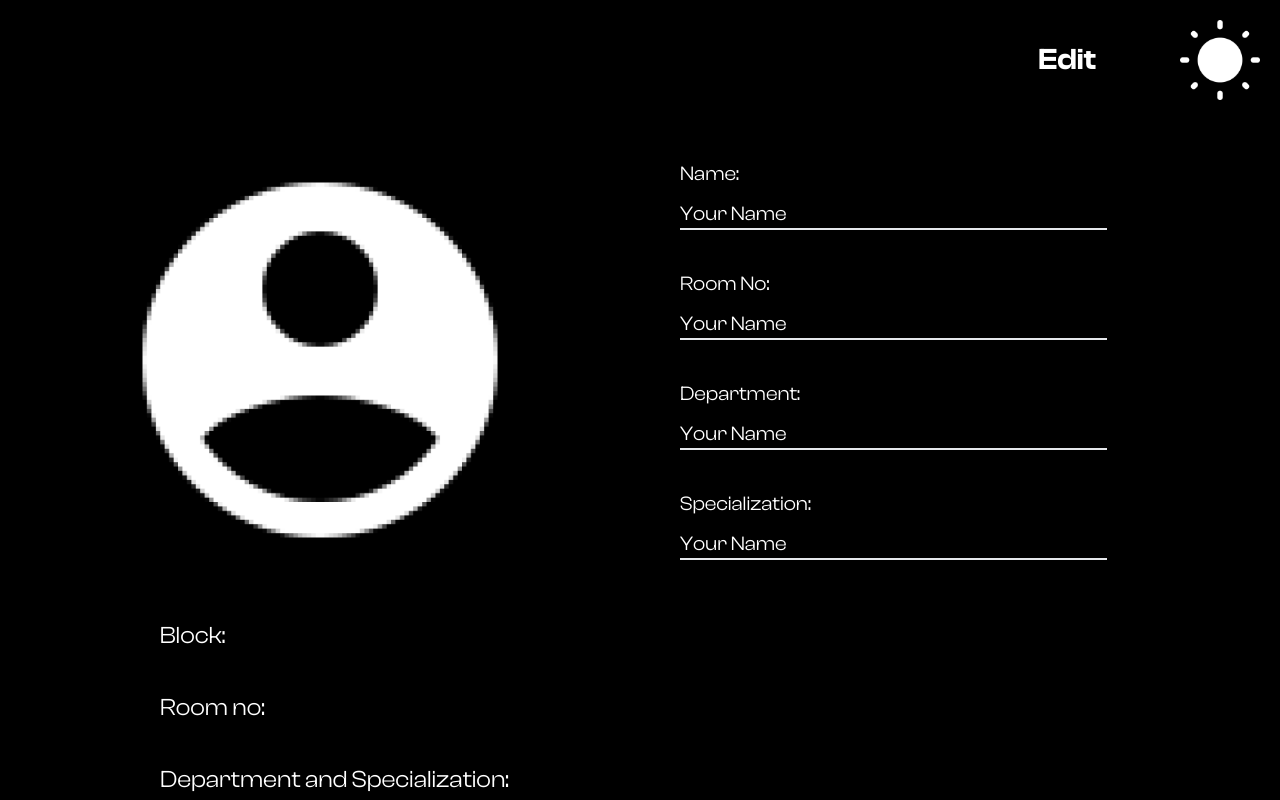
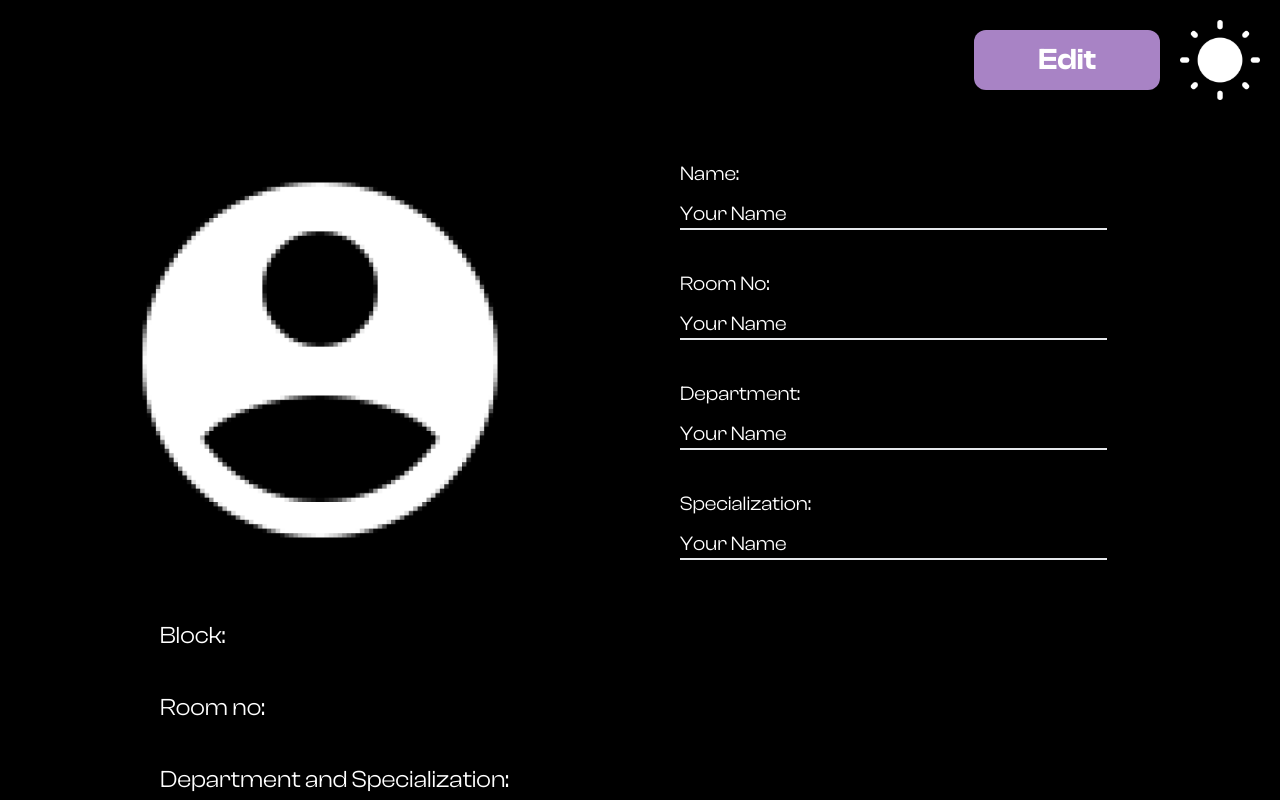
Before and after one commit to ValscoTech/NoteSwap, a React (Vite) app: page /account in a window 1280 px wide. Shown: the top 800 px of the page. Built offline with nearby package versions, Linux system fonts and the light colour scheme.

Commit message:
Fixed the button colour

```diff
--- a/src/pages/AccountPage.jsx
+++ b/src/pages/AccountPage.jsx
@@ -3,10 +3,10 @@ export default function AccountPage() {
     <>
       {/* Navbar Component to be added*/}
 
-      <div className="bg-backgound-color w-full md:w-dvh">
+      <div className="bg-black w-full md:w-dvh">
         {/* Edit and Darkmode button */}
         <div className="justify-end items-center flex">
-          <button className="text-white bg-btn-bg-color text-xl md:text-3xl h-max text-center cursor-pointer rounded-xl my-5 mx-5 px-8 md:px-16 font-semibold py-3">
+          <button className="text-white bg-[#A883C5] text-xl md:text-3xl h-max text-center cursor-pointer rounded-xl my-5 mx-5 px-8 md:px-16 font-semibold py-3">
             Edit
           </button>
           <img
```
